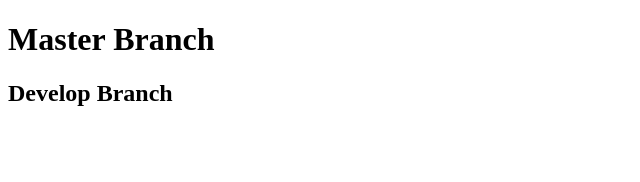
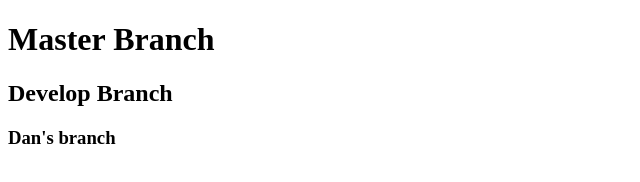
Before and after one commit to dkallman13/teamGit, a plain HTML site: page index.html in a window 1280 px wide. Shown: the whole page, without its empty margins (0-640 px from the left). Drawn offline with Linux system fonts and the light colour scheme.

Commit message:
dans branch

```diff
--- a/index.html
+++ b/index.html
@@ -9,5 +9,6 @@
     <body>
         <h1>Master Branch</h1>
         <h2>Develop Branch</h2>
+        <h3>Dan's branch</h3>
     </body>
 </html>
```
